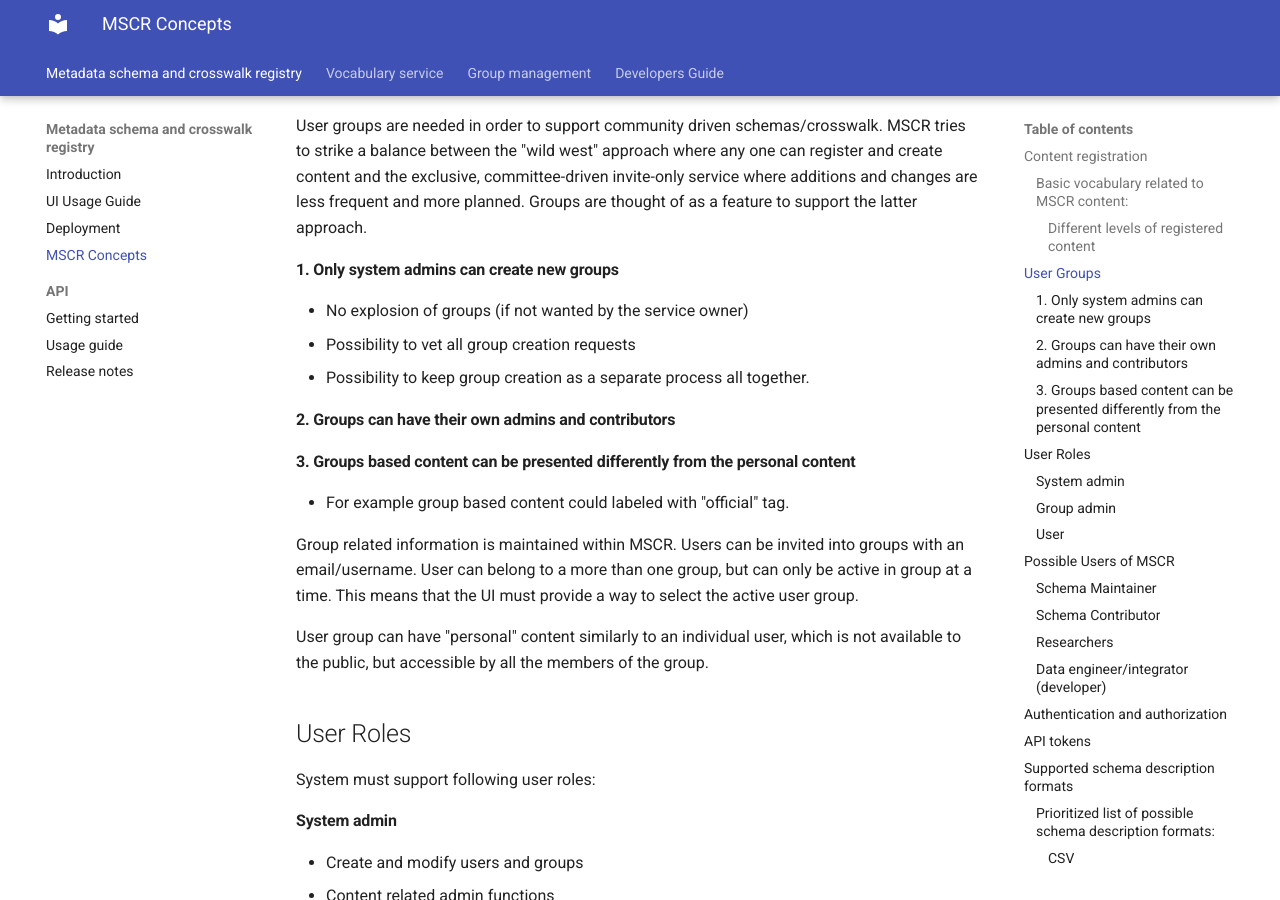
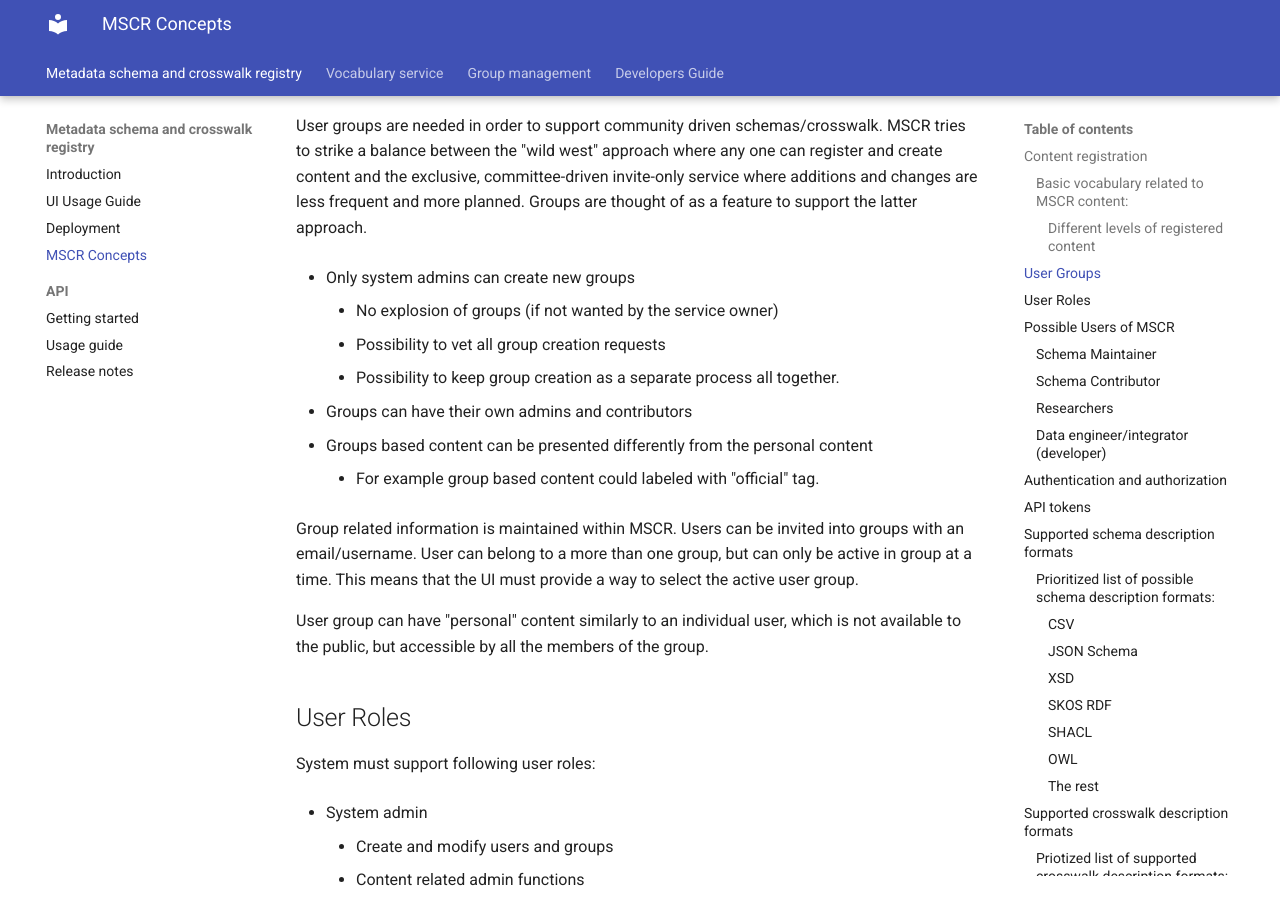
Before and after one commit to CSCfi/mscr-docs, an MkDocs documentation site: the page built from docs/mscr/functional-overview.md, in a window 1280 px wide and 900 px high, scrolled down 1378 px. Built offline with MkDocs 1.6.1 and Material for MkDocs 9.7.7, drawn with Linux system fonts in a browser that asks for light colours.

```diff
--- a/docs/mscr/functional-overview.md
+++ b/docs/mscr/functional-overview.md
@@ -24,16 +24,16 @@
 ## User Groups
 User groups are needed in order to support community driven schemas/crosswalk. MSCR tries to strike a balance between the "wild west" approach where any one can register and create content and the  exclusive, committee-driven invite-only service where additions and changes are less frequent and more planned. Groups are thought of as a feature to support the latter approach.
 
-#### 1. Only system admins can create new groups
+- Only system admins can create new groups
 
-- No explosion of groups (if not wanted by the service owner)
-- Possibility to vet all group creation requests
-- Possibility to keep group creation as a separate process all together.
+    - No explosion of groups (if not wanted by the service owner)
+    - Possibility to vet all group creation requests
+    - Possibility to keep group creation as a separate process all together.
 
-#### 2. Groups can have their own admins and contributors
+- Groups can have their own admins and contributors
 
-#### 3. Groups based content can be presented differently from the personal content
-- For example group based content could labeled with "official" tag.
+- Groups based content can be presented differently from the personal content
+    - For example group based content could labeled with "official" tag.
 
 Group related information is maintained within MSCR. Users can be invited into groups with an email/username. User can belong to a more than one group, but can only be active in group at a time. This means that the UI must provide a way to select the active user group.
 
@@ -43,20 +43,20 @@
 
 System must support following user roles:
 
-#### System admin
-- Create and modify users and groups
-- Content related admin functions
+- System admin
+    - Create and modify users and groups
+    - Content related admin functions
 
-#### Group admin
-- Can add new group admins (if specified by the system admin)
-- Can add users to the group
-- Can remove users from the group
-- Can create API tokens for the group
+- Group admin
+    - Can add new group admins (if specified by the system admin)
+    - Can add users to the group
+    - Can remove users from the group
+    - Can create API tokens for the group
 
-#### User
-- Can register schemas and crosswalks under personal account and to all the groups involved
-- Can create new versions  of personal and groups’ schemas and crosswalks.
-- Can modify metadata and other content of the personal and groups’ schemas and crosswalks.
+- User
+    - Can register schemas and crosswalks under personal account and to all the groups involved
+    - Can create new versions  of personal and groups’ schemas and crosswalks.
+    - Can modify metadata and other content of the personal and groups’ schemas and crosswalks.
 
 ## Possible Users of MSCR
 
```
Also changed, not shown: README.md (+2 -0 lines), docs/index.md (+1 -1 lines), docs/mscr/ui-guide.md (+13 -4 lines).
